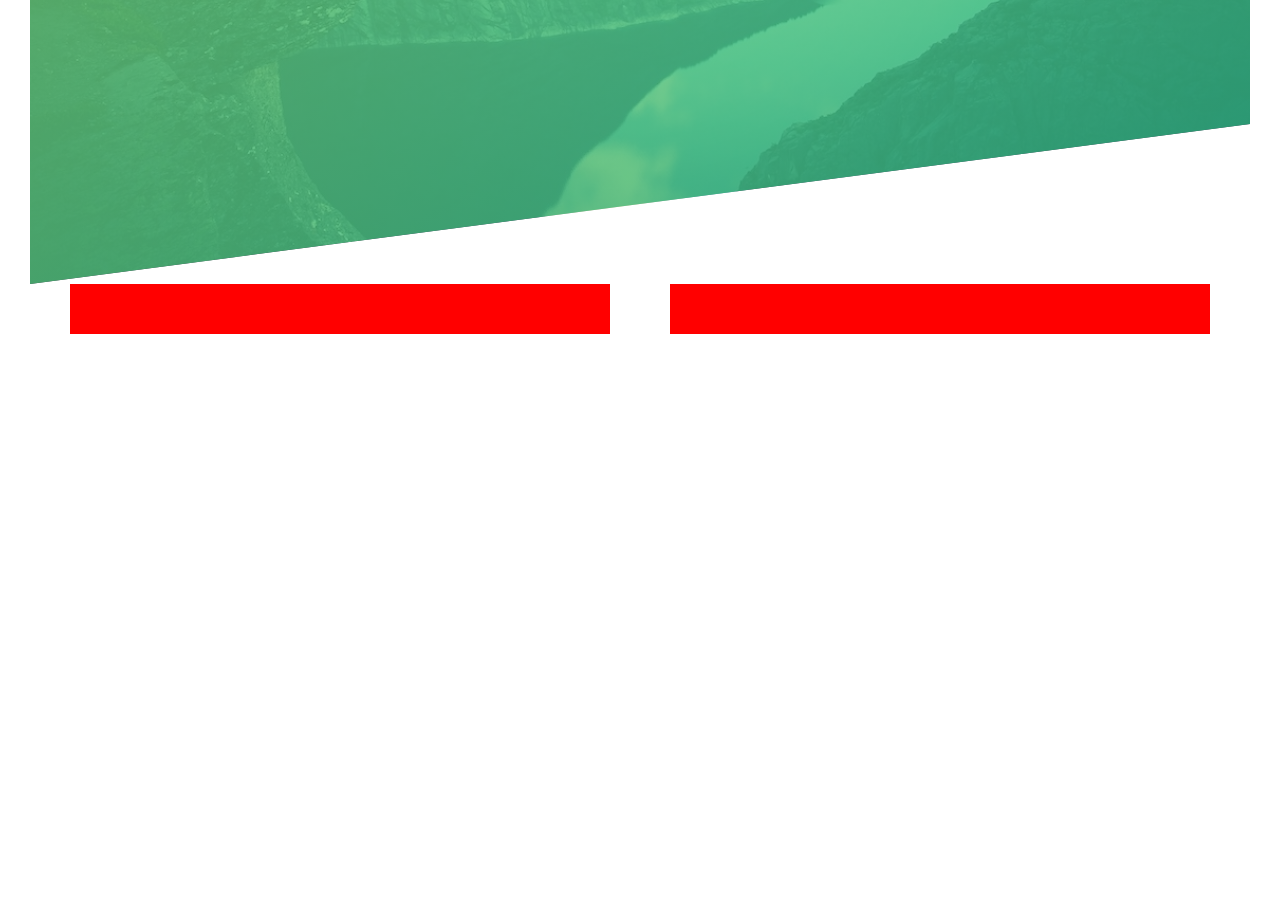
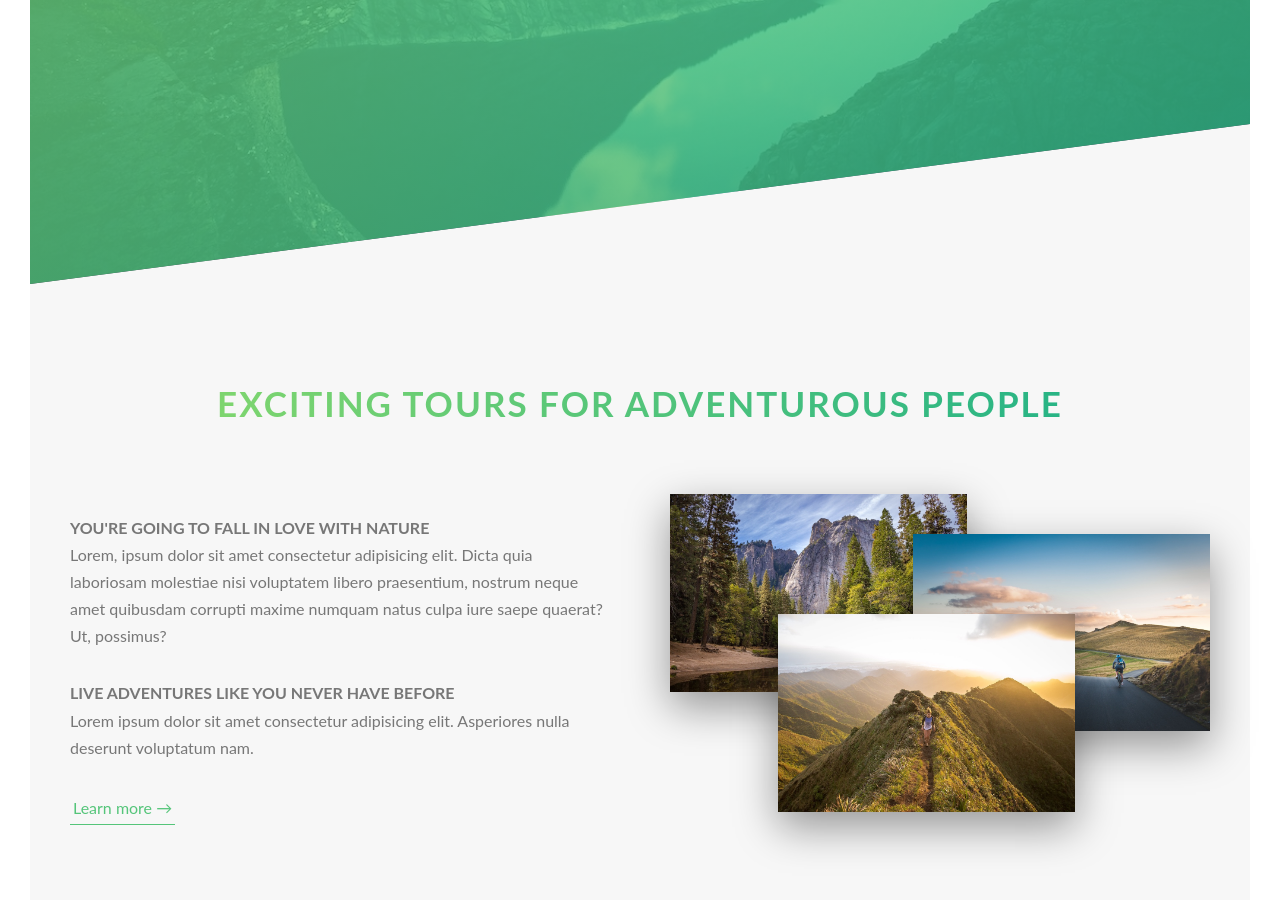
Before and after one commit to nannu-coder/natours-sass-projects, a plain HTML site: page index.html in a window 1280 px wide. Shown: the part 506-1406 px from the top of the page. Before the commit the page ends 870 px from the top, so only its background shows below. Drawn offline with Linux system fonts and the light colour scheme.

Commit message:
about done

```diff
--- a/index.html
+++ b/index.html
@@ -25,9 +25,56 @@
       </div>
     </header>
 
-    <div class="row">
-      <div class="col-1-of-2"></div>
-      <div class="col-1-of-2"></div>
-    </div>
+    <main>
+      <section class="section-about">
+        <div class="u-center-text u-margin-bottom-big">
+          <h2 class="heading-secondary">
+            Exciting tours for adventurous people
+          </h2>
+        </div>
+        <div class="row">
+          <div class="col-1-of-2">
+            <h3 class="heading-tertiary">
+              YOU'RE GOING TO FALL IN LOVE WITH NATURE
+            </h3>
+            <p class="paragraph">
+              Lorem, ipsum dolor sit amet consectetur adipisicing elit. Dicta
+              quia laboriosam molestiae nisi voluptatem libero praesentium,
+              nostrum neque amet quibusdam corrupti maxime numquam natus culpa
+              iure saepe quaerat? Ut, possimus?
+            </p>
+
+            <h3 class="heading-tertiary">
+              LIVE ADVENTURES LIKE YOU NEVER HAVE BEFORE
+            </h3>
+            <p class="paragraph">
+              Lorem ipsum dolor sit amet consectetur adipisicing elit.
+              Asperiores nulla deserunt voluptatum nam.
+            </p>
+
+            <a href="#" class="btn-text">Learn more &rarr;</a>
+          </div>
+          <div class="col-1-of-2">
+            <div class="composition">
+              <img
+                src="./img/nat-1-large.jpg"
+                alt="composition__photo"
+                class="composition__photo composition__photo--p1"
+              />
+              <img
+                src="./img/nat-2-large.jpg"
+                alt="composition__photo"
+                class="composition__photo composition__photo--p2"
+              />
+              <img
+                src="./img/nat-3-large.jpg"
+                alt="composition__photo"
+                class="composition__photo composition__photo--p3"
+              />
+            </div>
+          </div>
+        </div>
+      </section>
+    </main>
   </body>
 </html>
--- a/sass/base/_utilities.scss
+++ b/sass/base/_utilities.scss
@@ -0,0 +1,13 @@
+.u-center-text {
+  text-align: center;
+}
+
+.u-margin-bottom-small {
+  margin-bottom: 1.5rem;
+}
+.u-margin-bottom-medium {
+  margin-bottom: 4rem;
+}
+.u-margin-bottom-big {
+  margin-bottom: 8rem;
+}
--- /dev/null
+++ b/sass/components/_composition.scss
@@ -0,0 +1,34 @@
+.composition {
+  position: relative;
+  &__photo {
+    width: 55%;
+    position: absolute;
+    z-index: 10;
+    transition: all 0.2s;
+    box-shadow: 0 1.5rem 4rem rgba($color-black, 0.4);
+    overflow: hidden;
+
+    &--p1 {
+      top: -2rem;
+      left: 0;
+    }
+    &--p2 {
+      top: 2rem;
+      right: 0;
+    }
+    &--p3 {
+      top: 10rem;
+      left: 20%;
+    }
+
+    &:hover {
+      z-index: 20;
+      transform: scale(1.05) translateY(-0.5rem);
+      box-shadow: 0 2.5rem 4rem rgba($color-black, 0.5);
+    }
+  }
+
+  &:hover &:__photo:not(:hover) {
+    transform: scale(0.95);
+  }
+}
--- a/sass/main.scss
+++ b/sass/main.scss
@@ -6,15 +6,15 @@
 @import "./base/base";
 @import "./base/animations";
 @import "./base/typography";
+@import "./base/utilities";
 
 //Components
 @import "./components/button";
+@import "./components/composition";
 
 //Layout
 @import "./layout/header";
 @import "./layout/grid";
 
-.col-1-of-2 {
-  background-color: red;
-  height: 50px;
-}
+//Pgages
+@import "./pages/home";
--- a/sass/pages/_home.scss
+++ b/sass/pages/_home.scss
@@ -0,0 +1,5 @@
+.section-about {
+  background-color: $color-grey-light-1;
+  padding: 25rem 0;
+  margin-top: -20vh;
+}
```
Also changed, not shown: dist/css/main.min.css, 1 other file.
